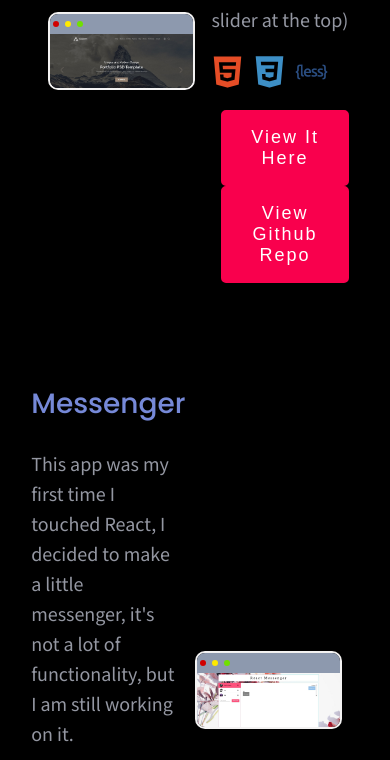
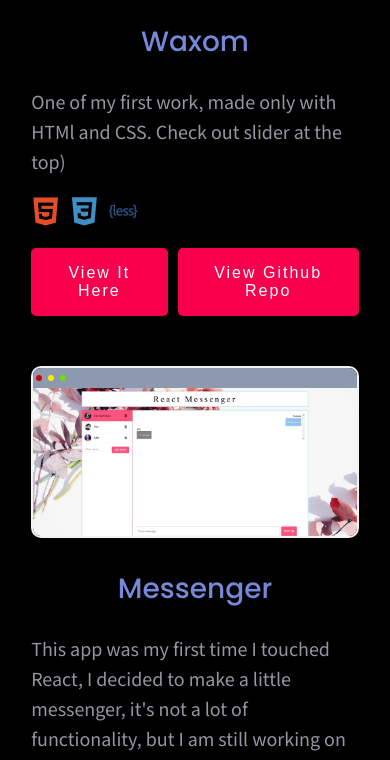
Before and after one commit to dkimd5/react-portfolio, a React (Create React App) app: page / in a window 390 px wide. Shown: the part 2378-3138 px from the top of the page. Built offline with nearby package versions, Linux system fonts and the light colour scheme.

Commit message:
Add responsive styles to projects

```diff
--- a/src/App.css
+++ b/src/App.css
@@ -179,7 +179,6 @@ button.btn {
   color: #fff!important;
   letter-spacing: 2px;
   transition: .4s all ease;
-  margin: 0px 10px;
   padding: 15px 20px;
 }
 
--- a/src/components/Projects/ProjectCard/ProjectCard.css
+++ b/src/components/Projects/ProjectCard/ProjectCard.css
@@ -84,3 +84,52 @@
 .project__icons .devicon{
     font-size: 2rem;
 }
+
+.project__buttons {
+    display: flex;
+    gap: 10px
+}
+
+.project__buttons button {
+    cursor: pointer;
+}
+
+@media only screen and (max-width: 1216px){
+    .project__buttons button {
+        font-size: 16px;
+        padding: 14px 18px;
+    }
+}
+
+@media only screen and (max-width: 1024px){
+    .project__icons .devicon{
+        font-size: 1.8rem;
+    }
+
+    .project__buttons {
+        flex-direction: column;
+    }
+}
+
+@media only screen and (max-width: 768px){
+    .project__card {
+        flex-direction: column;
+        gap: 30px;
+    }
+
+    .project__card:nth-child(even) {
+        flex-direction: column;
+    }
+
+    .project__container__img {
+        width: 100%;
+    }
+
+    .project__container__text {
+        width: 100%;
+    }
+
+    .project__buttons {
+        flex-direction: row;
+    }
+}
--- a/src/components/Projects/ProjectCard/ProjectCard.js
+++ b/src/components/Projects/ProjectCard/ProjectCard.js
@@ -25,10 +25,10 @@ function ProjectCard({ project }) {
         </ul>
         <div className="project__buttons">
           <a href={deployLink} target="_blank" rel="noreferrer">
-            <button className="btn pointer">View It Here</button>
+            <button className="btn">View It Here</button>
           </a>
           <a href={githubLink} target="_blank" rel="noreferrer">
-            <button className="btn pointer">View Github Repo</button>
+            <button className="btn">View Github Repo</button>
           </a>
         </div>
       </div>
--- a/src/components/Projects/Projects.css
+++ b/src/components/Projects/Projects.css
@@ -7,3 +7,9 @@
 div.heading {
     margin-bottom: 50px;
 }
+
+@media only screen and (max-width: 1024px){
+    .projects__wrapper {
+        gap: 50px;
+    }
+}
```
